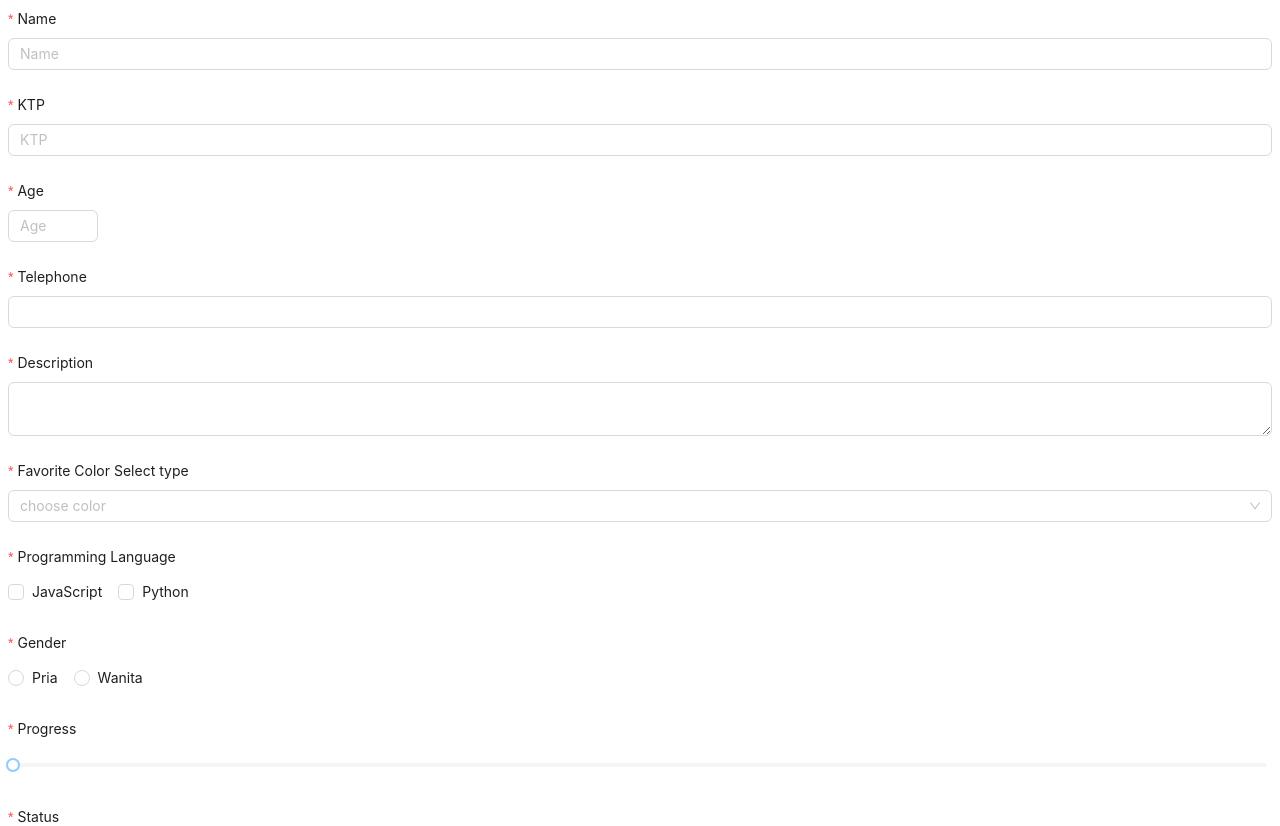
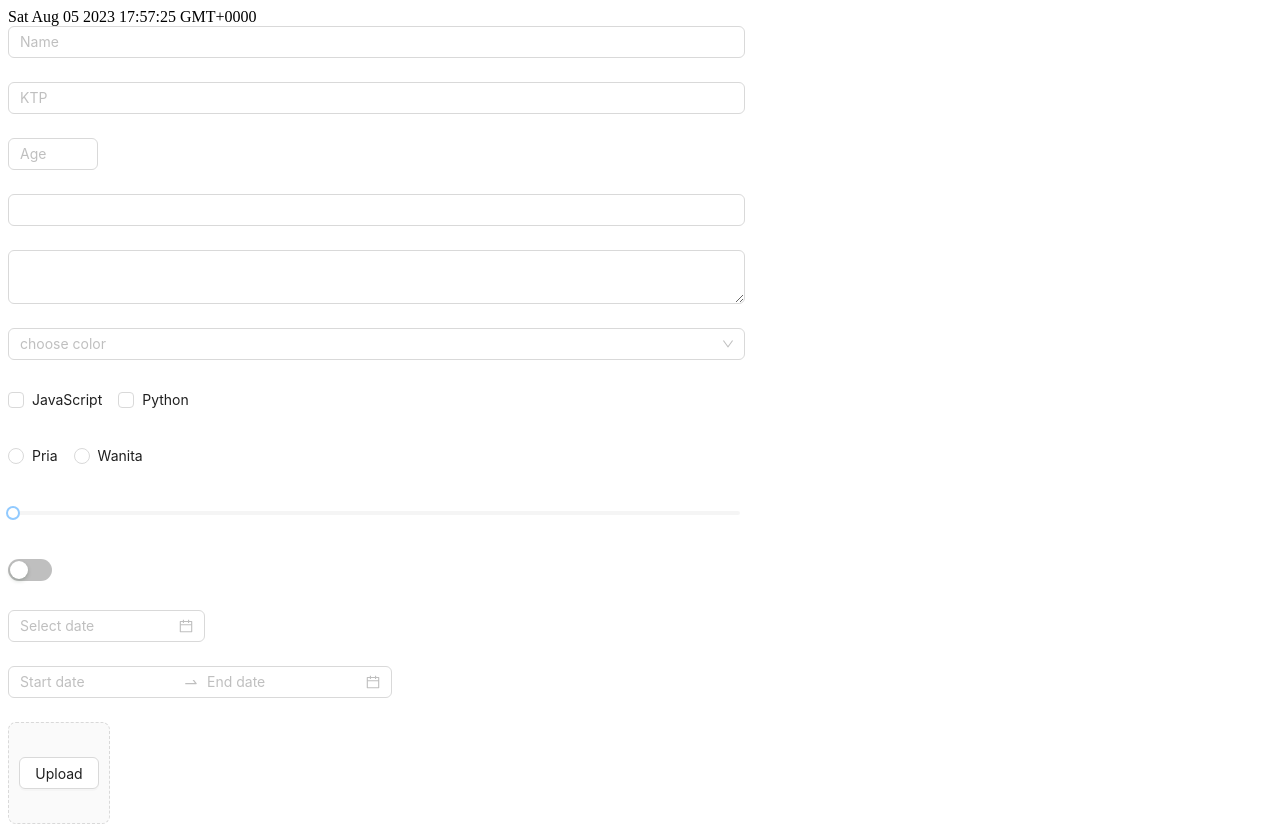
Before and after one commit to adityakemal/form-generator, a React (Vite) app: page / in a window 1280 px wide. Shown: the top 826 px of the page. Built offline with nearby package versions, Linux system fonts and the light colour scheme.

Commit message:
add min max date

```diff
--- a/src/App.jsx
+++ b/src/App.jsx
@@ -1,3 +1,5 @@
+import moment from "moment";
+// import "moment/locale/id";
 import "./App.css";
 import { Button } from "antd";
 import FormGenerator from "./components/FormGenerator";
@@ -50,7 +52,7 @@ function App() {
       min: 18,
       max: 70,
     },
-    //NUMBER
+    //PHONE WITH INDONESIAN FORMAT RULES
     {
       name: "phone",
       label: "Telephone",
@@ -118,7 +120,7 @@ function App() {
       max: 100,
       rules: [{ required: true, message: "This field is required!" }],
     },
-    //Switch
+    //SWITCH
     {
       name: "status",
       label: "Status",
@@ -130,18 +132,26 @@ function App() {
       name: "birthday",
       label: "Birthday",
       type: "date",
-      format: "DD-MM-YYYY",
+      previewFormat: "DD MMM YYYY", //for preview
+      payloadFormat: "DD-MM-YYYY", // for payload
       rules: [{ required: true, message: "This field is required!" }],
+      //minDate and maxDate are optional
+      // minDate: moment(new Date("2023-08-04")).format("YYYY-MM-DD"), //format YYYY-MM-DD , type string
+      // maxDate: moment(new Date(), "YYYY-MM-DD").add(1, "day"), //today //format YYYY-MM-DD , type string
     },
-    //date range
+    //DATE RANGE
     {
       name: "date_range",
       label: "Date Range",
       type: "range",
-      format: "DD-MM-YYYY",
+      previewFormat: "DD MMM YYYY",
+      payloadFormat: "DD-MM-YYYY",
       rules: [{ required: true, message: "This field is required!" }],
+      //minDate and maxDate are optional
+      minDate: moment(new Date(), "YYYY-MM-DD").subtract(1, "month"), //format YYYY-MM-DD , type string
+      maxDate: moment(new Date(), "YYYY-MM-DD").add(1, "day"), //today //format YYYY-MM-DD , type string
     },
-    //IMAGE
+    //IMAGE SINGLE TYPE
     {
       name: "avatar",
       label: "Avatar",
@@ -157,6 +167,7 @@ function App() {
 
   return (
     <>
+      {moment(new Date(), "YYYY-MM-DD HH:mm:ss").toString()}
       <FormGenerator
         onFinish={handleSubmit}
         data={dataForm}
--- a/src/components/FormGenerator.jsx
+++ b/src/components/FormGenerator.jsx
@@ -85,24 +85,24 @@ export default function FormGenerator({
         ref={formRef}
         id={id}
         onFinishFailed={(failData) => console.log(failData)}
-        // labelCol={{
-        //   span: 4,
-        // }}
-        // wrapperCol={{
-        //   span: 14,
-        // }}
+        labelCol={{
+          span: 0,
+        }}
+        wrapperCol={{
+          span: 14,
+        }}
         onFinish={(value) => {
           //filter value formatted
           for (const objForm of data) {
             if (objForm.type === "date") {
               value[objForm.name] = moment(value[objForm.name]).format(
-                objForm.format
+                objForm.payloadFormat
               );
             }
             if (objForm.type === "range") {
               value[objForm.name] = [
-                moment(value[objForm.name][0]).format(objForm.format),
-                moment(value[objForm.name][1]).format(objForm.format),
+                moment(value[objForm.name][0]).format(objForm.payloadFormat),
+                moment(value[objForm.name][1]).format(objForm.payloadFormat),
               ];
             }
           }
@@ -115,6 +115,7 @@ export default function FormGenerator({
         style={{ ...formStyle }}
       >
         {data.map((res, i) => {
+          //TEXT
           if (res?.type === "text")
             return (
               <Form.Item
@@ -126,6 +127,7 @@ export default function FormGenerator({
                 <Input placeholder={res?.placeholder} />
               </Form.Item>
             );
+          //NUMBER
           if (res?.type === "number") {
             return (
               <Form.Item
@@ -142,6 +144,7 @@ export default function FormGenerator({
               </Form.Item>
             );
           }
+          //TEL
           if (res?.type === "tel") {
             return (
               <Form.Item
@@ -154,7 +157,7 @@ export default function FormGenerator({
               </Form.Item>
             );
           }
-
+          //SELECT
           if (res?.type === "select")
             return (
               <Form.Item
@@ -190,6 +193,7 @@ export default function FormGenerator({
               </Form.Item>
             );
           }
+          //RADIO
           if (res?.type === "radio") {
             return (
               <Form.Item
@@ -208,6 +212,7 @@ export default function FormGenerator({
               </Form.Item>
             );
           }
+          //SLIDER
           if (res?.type === "slider") {
             return (
               <Form.Item
@@ -220,6 +225,7 @@ export default function FormGenerator({
               </Form.Item>
             );
           }
+          //SWITCH
           if (res?.type === "switch") {
             return (
               <Form.Item
@@ -232,6 +238,7 @@ export default function FormGenerator({
               </Form.Item>
             );
           }
+          //DATE
           if (res?.type === "date") {
             return (
               <Form.Item
@@ -240,10 +247,20 @@ export default function FormGenerator({
                 name={res.name}
                 rules={res?.rules}
               >
-                <DatePicker format={res.format} />
+                <DatePicker
+                  format={res.previewFormat}
+                  disabledDate={(current) => {
+                    return (
+                      (current &&
+                        current < moment(res?.minDate, "YYYY-MM-DD")) ||
+                      current > moment(res?.maxDate, "YYYY-MM-DD")
+                    );
+                  }}
+                />
               </Form.Item>
             );
           }
+          //RANGE DATE PICKER
           if (res?.type === "range") {
             return (
               <Form.Item
@@ -252,17 +269,20 @@ export default function FormGenerator({
                 name={res.name}
                 rules={res?.rules}
               >
-                <RangePicker />
+                <RangePicker
+                  format={res.previewFormat}
+                  disabledDate={(current) => {
+                    return (
+                      (current &&
+                        current < moment(res?.minDate, "YYYY-MM-DD")) ||
+                      current > moment(res?.maxDate, "YYYY-MM-DD")
+                    );
+                  }}
+                />
               </Form.Item>
             );
           }
-          //   if (res?.type === "upload") {
-          //     return (
-          //       <Form.Item label={res.label} key={i} name={res.name} rules={res?.rules}>
-          //         <Upload.Dragger />
-          //       </Form.Item>
-          //     );
-          //   }
+          //TEXTAREA
           if (res?.type === "textarea") {
             return (
               <Form.Item
--- a/src/index.css
+++ b/src/index.css
@@ -1,3 +1,13 @@
+
+.ant-form-item-label label{
+  font-size: 14px !important;
+}
+
+.ant-form-item-label{
+  padding-bottom: 0px !important;
+}
+
+
 /* :root {
   font-family: Inter, system-ui, Avenir, Helvetica, Arial, sans-serif;
   line-height: 1.5;
```
